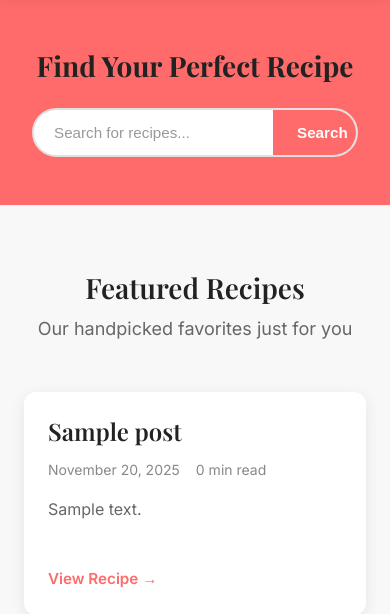
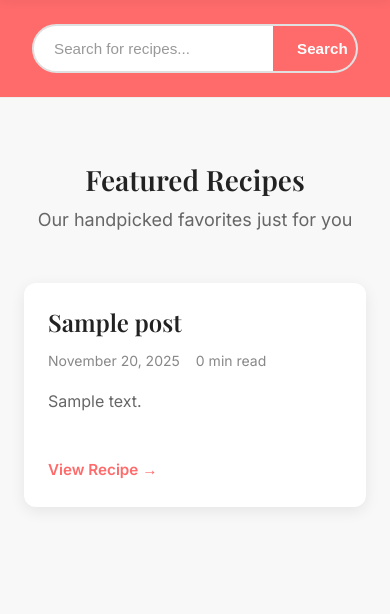
Before and after one commit to fati123bella/theme5, a WordPress theme: template front-page.php in a window 390 px wide. Shown: the part 64-678 px from the top of the page. Run offline with PHP 8.4 and a stand-in for WordPress, Linux system fonts and the light colour scheme; the site name, menu and one post (Sample post) are stand-ins, and other content is empty; some libraries are stand-ins or nearby versions.

Commit message:
Remove hero title and clean up customizer for minimalist design
Simplified the hero section to display only the search bar, removing all text elements for an ultra-minimal, focused design.

Changes to Templates:
- front-page.php: Removed hero title "Find Your Perfect Recipe"
- Hero now displays only the search form

Changes to Styles:
- style.css: Reduced hero padding from 3rem to 2rem
- Removed .hero-title styles (no longer needed)
- Updated mobile padding to 1.5rem for better mobile experience

Changes to Customizer:
- Removed obsolete hero options:
  • Hero Background Image
  • Hero Tagline
  • Hero Title
  • Hero Subtitle
  • CTA Button Text
  • CTA Button URL
- Kept only "Search Placeholder Text" option
- Updated hero section description: "The hero section displays a search bar for recipes"
- Updated hero background color description for clarity
- Removed .hero-cta:hover styles from customizer CSS output

Changes to Critical CSS:
- Removed hero title styles from inline critical CSS
- Reduced hero padding in critical CSS to match main styles
- Updated mobile critical CSS without title references

Result: Ultra-clean, minimal hero section focused solely on search functionality. Reduced customizer complexity and improved load times.

```diff
--- a/front-page.php
+++ b/front-page.php
@@ -15,8 +15,6 @@ $search_placeholder = get_theme_mod( 'cozyrecipes_search_placeholder', 'Search f
 
 <section class="hero-section hero-section-simple">
     <div class="hero-content">
-        <h1 class="hero-title"><?php esc_html_e( 'Find Your Perfect Recipe', 'cozyrecipes' ); ?></h1>
-
         <div class="hero-search">
             <form role="search" method="get" class="hero-search-form" action="<?php echo esc_url( home_url( '/' ) ); ?>" aria-label="<?php esc_attr_e( 'Main search form', 'cozyrecipes' ); ?>">
                 <label for="hero-search-input" class="screen-reader-text"><?php esc_html_e( 'Search for recipes', 'cozyrecipes' ); ?></label>
--- a/functions.php
+++ b/functions.php
@@ -172,10 +172,9 @@ function cozyrecipes_critical_css() {
         .hamburger{width:24px;height:20px;display:flex;flex-direction:column;justify-content:space-between}
         .hamburger span{display:block;height:2px;width:100%;background:#333;transition:all .3s ease}
 
-        /* Hero Section */
-        .hero-section{position:relative;width:100%;display:flex;align-items:center;justify-content:center;background:#fff;padding:3rem 0;text-align:center;border-bottom:1px solid #eee}
+        /* Hero Section (Search only) */
+        .hero-section{position:relative;width:100%;display:flex;align-items:center;justify-content:center;background:#fff;padding:2rem 0;text-align:center;border-bottom:1px solid #eee}
         .hero-content{max-width:700px;width:100%;padding:0 1.5rem;margin:0 auto}
-        .hero-title{font-size:2.5rem;font-weight:700;margin-bottom:2rem;color:#222;line-height:1.3}
         .hero-search{margin:0}
         .hero-search-form{display:flex;max-width:600px;margin:0 auto;background:#fff;border:2px solid #e0e0e0;border-radius:50px;overflow:hidden;transition:all .3s ease}
         .hero-search-form:focus-within{border-color:#ff6b6b;box-shadow:0 0 0 3px rgba(255,107,107,.1)}
@@ -190,7 +189,7 @@ function cozyrecipes_critical_css() {
 
         /* Mobile */
         @media (max-width:768px){
-            .hero-title{font-size:1.75rem;margin-bottom:1.5rem}
+            .hero-section{padding:1.5rem 0}
             .hero-search-form{max-width:100%}
             .hero-search-form input[type="search"]{padding:.875rem 1.25rem;font-size:.95rem}
             .hero-search-form button{padding:.875rem 1.5rem;font-size:.95rem}
@@ -469,10 +468,10 @@ function cozyrecipes_customize_register( $wp_customize ) {
     ) );
 
     $wp_customize->add_control( new WP_Customize_Color_Control( $wp_customize, 'cozyrecipes_hero_bg_color', array(
-        'label'    => __( 'Hero Background Color', 'cozyrecipes' ),
-        'section'  => 'cozyrecipes_colors',
-        'settings' => 'cozyrecipes_hero_bg_color',
-        'description' => __( 'Background color for hero section when no image is set', 'cozyrecipes' ),
+        'label'       => __( 'Hero Background Color', 'cozyrecipes' ),
+        'section'     => 'cozyrecipes_colors',
+        'settings'    => 'cozyrecipes_hero_bg_color',
+        'description' => __( 'Background color for the hero search section', 'cozyrecipes' ),
     ) ) );
 
     // Footer Background Color
@@ -564,60 +563,13 @@ function cozyrecipes_customize_register( $wp_customize ) {
     ) );
 
     // ========================================
-    // HERO SECTION
+    // HERO SECTION (Search Bar Only)
     // ========================================
 
     $wp_customize->add_section( 'cozyrecipes_hero', array(
-        'title'    => __( 'Hero Section', 'cozyrecipes' ),
-        'priority' => 40,
-    ) );
-
-    // Hero Background Image
-    $wp_customize->add_setting( 'cozyrecipes_hero_image', array(
-        'default'           => '',
-        'sanitize_callback' => 'esc_url_raw',
-    ) );
-
-    $wp_customize->add_control( new WP_Customize_Image_Control( $wp_customize, 'cozyrecipes_hero_image', array(
-        'label'    => __( 'Hero Background Image', 'cozyrecipes' ),
-        'section'  => 'cozyrecipes_hero',
-        'settings' => 'cozyrecipes_hero_image',
-    ) ) );
-
-    // Hero Tagline
-    $wp_customize->add_setting( 'cozyrecipes_hero_tagline', array(
-        'default'           => 'Easy, cozy recipes for every day',
-        'sanitize_callback' => 'sanitize_text_field',
-    ) );
-
-    $wp_customize->add_control( 'cozyrecipes_hero_tagline', array(
-        'label'    => __( 'Hero Tagline', 'cozyrecipes' ),
-        'section'  => 'cozyrecipes_hero',
-        'type'     => 'text',
-    ) );
-
-    // Hero Title
-    $wp_customize->add_setting( 'cozyrecipes_hero_title', array(
-        'default'           => 'Discover Delicious Recipes',
-        'sanitize_callback' => 'sanitize_text_field',
-    ) );
-
-    $wp_customize->add_control( 'cozyrecipes_hero_title', array(
-        'label'    => __( 'Hero Title', 'cozyrecipes' ),
-        'section'  => 'cozyrecipes_hero',
-        'type'     => 'text',
-    ) );
-
-    // Hero Subtitle
-    $wp_customize->add_setting( 'cozyrecipes_hero_subtitle', array(
-        'default'           => 'Find the perfect recipe for any occasion',
-        'sanitize_callback' => 'sanitize_textarea_field',
-    ) );
-
-    $wp_customize->add_control( 'cozyrecipes_hero_subtitle', array(
-        'label'    => __( 'Hero Subtitle', 'cozyrecipes' ),
-        'section'  => 'cozyrecipes_hero',
-        'type'     => 'textarea',
+        'title'       => __( 'Hero Section', 'cozyrecipes' ),
+        'description' => __( 'The hero section displays a search bar for recipes.', 'cozyrecipes' ),
+        'priority'    => 40,
     ) );
 
     // Search Placeholder
@@ -630,30 +582,6 @@ function cozyrecipes_customize_register( $wp_customize ) {
         'label'    => __( 'Search Placeholder Text', 'cozyrecipes' ),
         'section'  => 'cozyrecipes_hero',
         'type'     => 'text',
-    ) );
-
-    // CTA Button Text
-    $wp_customize->add_setting( 'cozyrecipes_cta_text', array(
-        'default'           => 'Browse All Recipes',
-        'sanitize_callback' => 'sanitize_text_field',
-    ) );
-
-    $wp_customize->add_control( 'cozyrecipes_cta_text', array(
-        'label'    => __( 'CTA Button Text', 'cozyrecipes' ),
-        'section'  => 'cozyrecipes_hero',
-        'type'     => 'text',
-    ) );
-
-    // CTA Button URL
-    $wp_customize->add_setting( 'cozyrecipes_cta_url', array(
-        'default'           => '/blog/',
-        'sanitize_callback' => 'esc_url_raw',
-    ) );
-
-    $wp_customize->add_control( 'cozyrecipes_cta_url', array(
-        'label'    => __( 'CTA Button URL', 'cozyrecipes' ),
-        'section'  => 'cozyrecipes_hero',
-        'type'     => 'url',
     ) );
 
     // ========================================
@@ -961,11 +889,6 @@ function cozyrecipes_customizer_css() {
             color: <?php echo esc_attr( $accent_color ); ?>;
         }
 
-        .hero-cta:hover {
-            border-color: <?php echo esc_attr( $accent_color ); ?>;
-            background-color: <?php echo esc_attr( $accent_color ); ?>;
-        }
-
         .footer-widget-area .widget ul li a:hover {
             color: <?php echo esc_attr( $accent_color ); ?>;
         }
--- a/style.css
+++ b/style.css
@@ -349,7 +349,7 @@ ul, ol {
    HERO SECTION
 ======================================== */
 
-/* Hero Section - Simplified and Light */
+/* Hero Section - Simplified and Light (Search only) */
 .hero-section {
     position: relative;
     width: 100%;
@@ -357,7 +357,7 @@ ul, ol {
     align-items: center;
     justify-content: center;
     background: #fff;
-    padding: 3rem 0;
+    padding: 2rem 0;
     text-align: center;
     margin: 0;
     border-bottom: 1px solid #eee;
@@ -368,14 +368,6 @@ ul, ol {
     width: 100%;
     padding: 0 1.5rem;
     margin: 0 auto;
-}
-
-.hero-title {
-    font-size: 2.5rem;
-    font-weight: 700;
-    margin-bottom: 2rem;
-    color: #222;
-    line-height: 1.3;
 }
 
 .hero-search {
```
